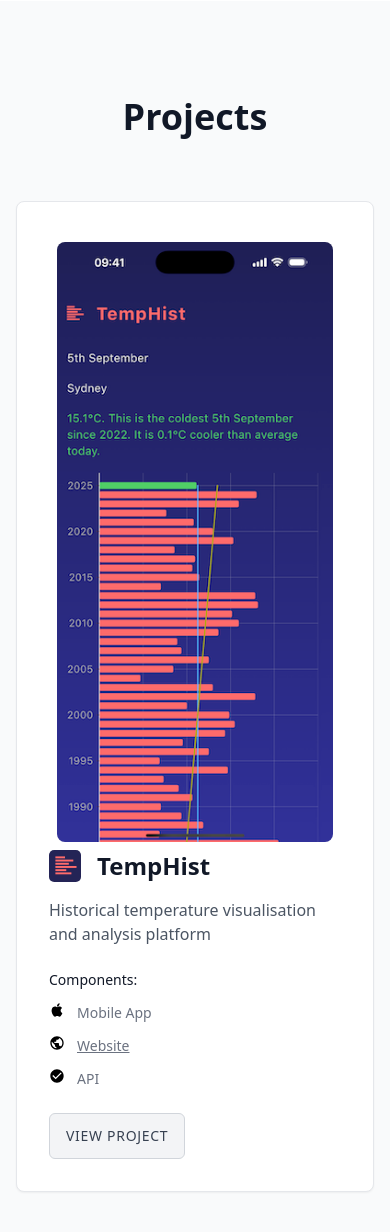
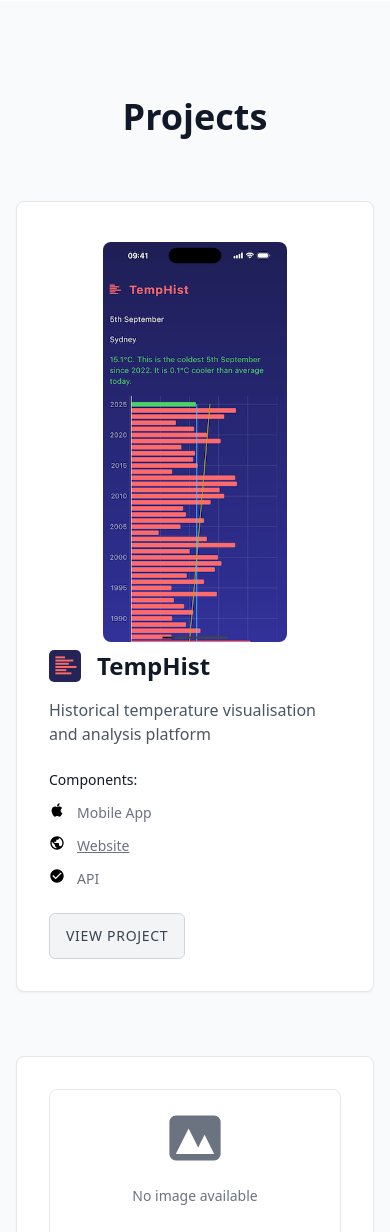
Before and after one commit to turnpiece/turnpiece.com, a Django app: page / in a window 390 px wide. Shown: the part 746-1978 px from the top of the page. Run offline with Django 4.2, Linux system fonts and the light colour scheme; style sheets or scripts are compiled from the project's sources; some libraries are stand-ins or nearby versions.

Commit message:
fixing display of screenshots in mobiles

```diff
--- a/core/templates/core/project_image.html
+++ b/core/templates/core/project_image.html
@@ -7,7 +7,7 @@
         <img src="{{ repo.screenshots.0.src }}"
         {% endif %}
              alt="{{ repo.name }} screenshot"
-             class="w-full h-auto rounded-lg hover:opacity-90 transition-opacity">
+             class="max-h-[400px] w-auto mx-auto rounded-lg hover:opacity-90 transition-opacity">
     </a>
 </div>
 {% elif repo.logo %}
```
